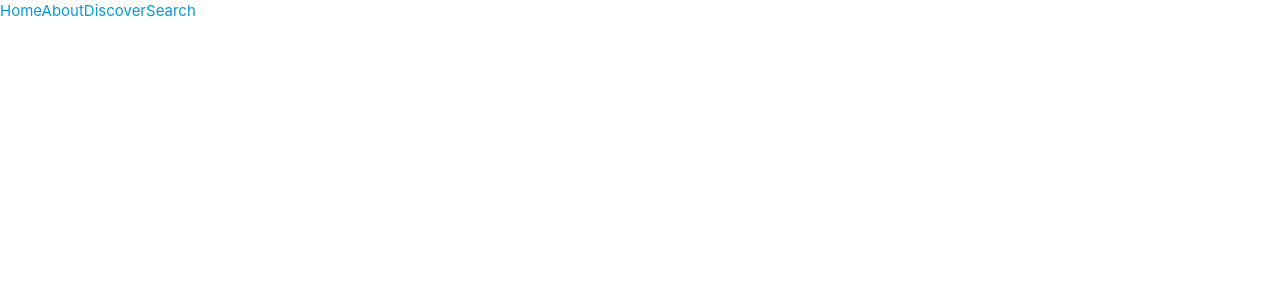
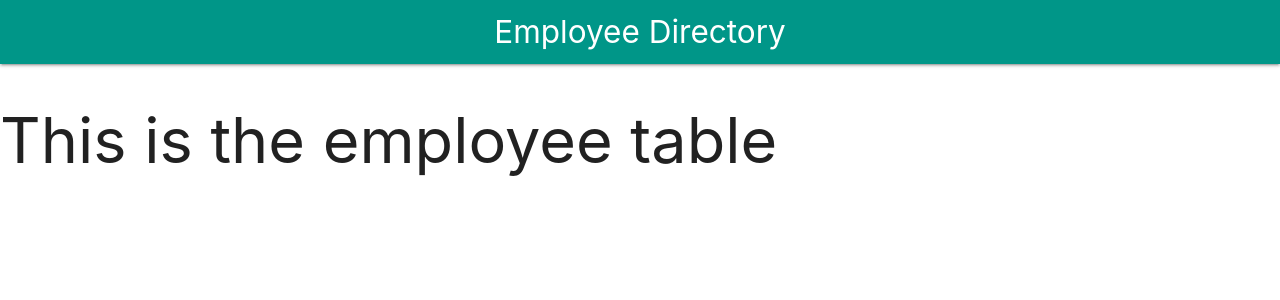
Before and after one commit to rajdeep24/employee-directory-react, a React (Create React App) app: page /EmployeeTable in a window 1280 px wide. Shown: the top 300 px of the page. Built offline with nearby package versions, Linux system fonts and the light colour scheme.

Commit message:
Removed example container files and replaced with employee directory header and table components.

```diff
--- a/src/App.js
+++ b/src/App.js
@@ -1,19 +1,14 @@
-import { BrowserRouter as Router, Switch, Route, Link } from "react-router-dom";
-import About from "./containers/About/About";
-import Discover from "./containers/Discover/Discover";
-import Search from "./containers/Search/Search";
-import Navbar from "./components/Navbar/Navbar";
+import { BrowserRouter as Router, Switch, Route } from "react-router-dom";
+import Header from "./components/Header/Header";
+import EmployeeTable from "./components/EmployeeTable/EmployeeTable";
 
 function App() {
 	return (
 		<>
 			<Router>
-				<Navbar />
+				<Header />
 				<Switch>
-					<Route exact path="/" component={About} />
-					<Route exact path="/discover" component={Discover} />
-					<Route exact path="/search" component={Search} />
-					<Route exact path="/about" component={About} />
+					<Route exact path="/EmployeeTable" component={EmployeeTable} />
 				</Switch>
 			</Router>
 		</>
--- /dev/null
+++ b/src/components/EmployeeTable/EmployeeTable.jsx
@@ -0,0 +1,13 @@
+import React, { Component } from "react";
+
+class EmployeeTable extends Component {
+	render() {
+		return (
+			<div>
+				<h1>This is the employee table</h1>
+			</div>
+		);
+	}
+}
+
+export default EmployeeTable;
--- /dev/null
+++ b/src/components/Header/Header.jsx
@@ -0,0 +1,15 @@
+import React from "react";
+
+function Header() {
+	return (
+		<nav>
+			<div className="nav-wrapper teal">
+				<a href="#" className="brand-logo center">
+					Employee Directory
+				</a>
+			</div>
+		</nav>
+	);
+}
+
+export default Header;
--- a/src/components/Navbar/Navbar.jsx
+++ /dev/null
@@ -1,15 +0,0 @@
-import React from "react";
-import { Link } from "react-router-dom";
-
-const Navbar = () => {
-	return (
-		<div>
-			<Link to="/">Home</Link>
-			<Link to="/about">About</Link>
-			<Link to="/discover">Discover</Link>
-			<Link to="/search">Search</Link>
-		</div>
-	);
-};
-
-export default Navbar;
--- a/src/containers/About/About.jsx
+++ /dev/null
@@ -1,13 +0,0 @@
-import React, { Component } from 'react';
-
-class about extends Component {
-    render() {
-        return (
-            <div>
-                <h1>This is my about page.</h1>
-            </div>
-        );
-    }
-}
-
-export default about;
--- a/src/containers/Discover/Discover.jsx
+++ /dev/null
@@ -1,13 +0,0 @@
-import React, { Component } from 'react';
-
-class Discover extends Component {
-    render() {
-        return (
-            <div>
-                <h1>This is my discover page.</h1>
-            </div>
-        );
-    }
-}
-
-export default Discover;
--- a/src/containers/Search/Search.jsx
+++ /dev/null
@@ -1,13 +0,0 @@
-import React, { Component } from "react";
-
-class Search extends Component {
-	render() {
-		return (
-			<div>
-				<h1>This my search page</h1>
-			</div>
-		);
-	}
-}
-
-export default Search;
```
